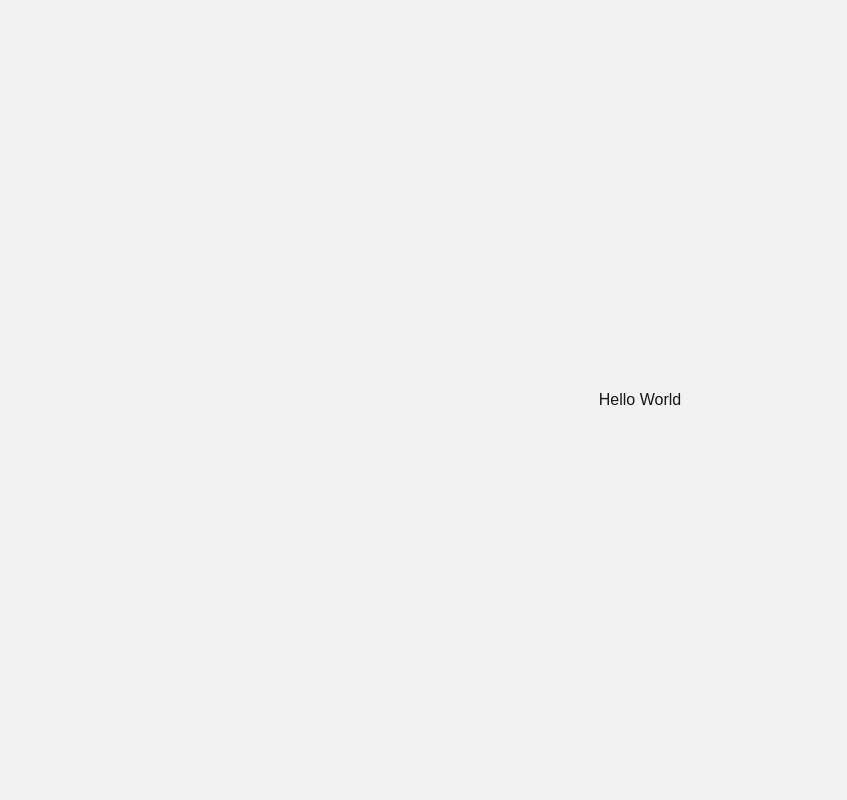
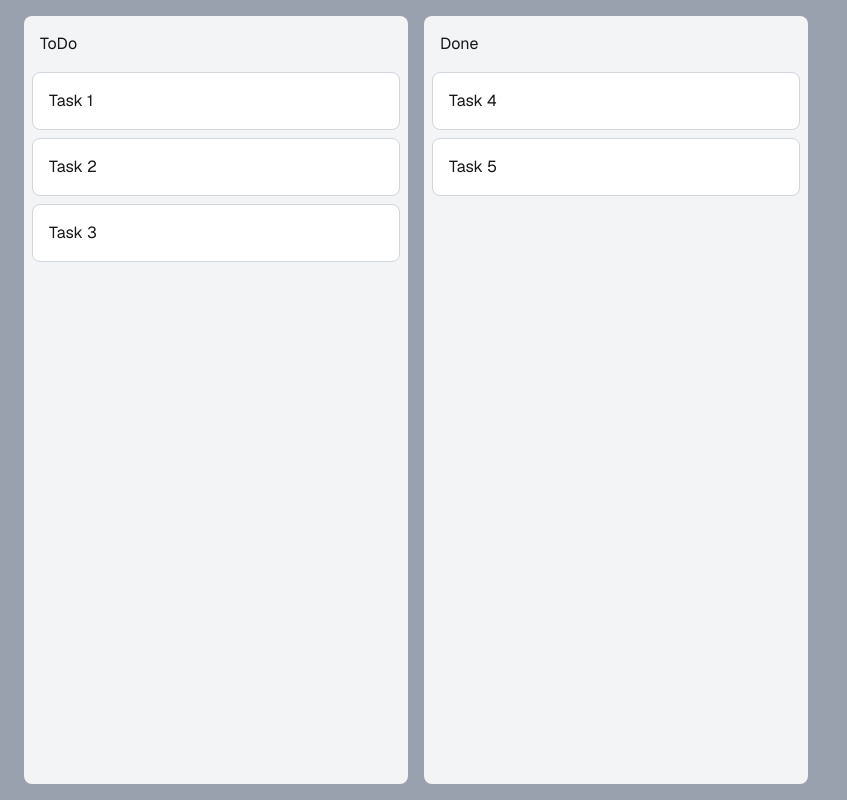
Before and after one commit to jonathanbackhed/kanban, a Next.js app in the folder client/: page / in a window 1280 px wide. Shown: the whole page, without its empty margins (0-847 px from the left). Built offline with nearby package versions, Linux system fonts and the light colour scheme.

Commit message:
feat: add board prototype

```diff
--- a/client/app/layout.tsx
+++ b/client/app/layout.tsx
@@ -1,9 +1,20 @@
 import type { Metadata } from "next";
+import { Geist, Geist_Mono } from "next/font/google";
 import "./globals.css";
 
+const geistSans = Geist({
+  variable: "--font-geist-sans",
+  subsets: ["latin"],
+});
+
+const geistMono = Geist_Mono({
+  variable: "--font-geist-mono",
+  subsets: ["latin"],
+});
+
 export const metadata: Metadata = {
-  title: "Create Next App",
-  description: "Generated by create next app",
+  title: "Kanban Board",
+  description: "Kanban board for managing your projects.",
 };
 
 export default function RootLayout({
@@ -13,7 +24,7 @@ export default function RootLayout({
 }>) {
   return (
     <html lang="en">
-      <body>{children}</body>
+      <body className={`${geistSans.variable} ${geistMono.variable} antialiased`}>{children}</body>
     </html>
   );
 }
--- a/client/app/page.tsx
+++ b/client/app/page.tsx
@@ -1,7 +1,13 @@
+import Board from "@/components/Board";
+import Navbar from "@/components/Navbar";
+import Sidebar from "@/components/Sidebar";
+
 export default function Home() {
   return (
-    <div className="flex min-h-screen items-center justify-center font-sans">
-      <h1>Hello World</h1>
+    <div className="h-screen max-w-[2560px] bg-green-200 flex flex-col mx-auto font-sans">
+      <div className="flex flex-1 overflow-auto">
+        <Board />
+      </div>
     </div>
   );
 }
--- /dev/null
+++ b/client/components/Board.tsx
@@ -0,0 +1,115 @@
+"use client";
+
+import React, { useState } from "react";
+import {
+  DndContext,
+  closestCorners,
+  KeyboardSensor,
+  PointerSensor,
+  useSensor,
+  useSensors,
+  DragEndEvent,
+  DragOverEvent,
+} from "@dnd-kit/core";
+import { arrayMove, sortableKeyboardCoordinates } from "@dnd-kit/sortable";
+import Column from "./Column";
+
+type ItemsState = {
+  [key: string]: string[];
+};
+
+export default function Board() {
+  const [items, setItems] = useState<ItemsState>({
+    todo: ["Task 1", "Task 2", "Task 3"],
+    done: ["Task 4", "Task 5"],
+  });
+
+  const sensors = useSensors(
+    useSensor(PointerSensor),
+    useSensor(KeyboardSensor, {
+      coordinateGetter: sortableKeyboardCoordinates,
+    })
+  );
+
+  const findContainer = (id: string) => {
+    if (id in items) return id;
+    return Object.keys(items).find((key) => items[key].includes(id));
+  };
+
+  const handleDragOver = (event: DragOverEvent) => {
+    const { active, over } = event;
+    const overId = over?.id;
+
+    if (!overId || active.id === overId) return;
+
+    const activeContainer = findContainer(active.id as string);
+    const overContainer = findContainer(overId as string);
+
+    if (!activeContainer || !overContainer || activeContainer === overContainer) {
+      return;
+    }
+
+    setItems((prev) => {
+      const activeItems = prev[activeContainer];
+      const overItems = prev[overContainer];
+      const activeIndex = activeItems.indexOf(active.id as string);
+      const overIndex = overItems.indexOf(overId as string);
+
+      let newIndex;
+      if (overId in prev) {
+        newIndex = overItems.length + 1;
+      } else {
+        const isBelowOverItem =
+          over &&
+          active.rect.current.translated &&
+          active.rect.current.translated.top > over.rect.top + over.rect.height;
+
+        const modifier = isBelowOverItem ? 1 : 0;
+        newIndex = overIndex >= 0 ? overIndex + modifier : overItems.length + 1;
+      }
+
+      return {
+        ...prev,
+        [activeContainer]: [...prev[activeContainer].filter((item) => item !== active.id)],
+        [overContainer]: [
+          ...prev[overContainer].slice(0, newIndex),
+          items[activeContainer][activeIndex],
+          ...prev[overContainer].slice(newIndex, prev[overContainer].length),
+        ],
+      };
+    });
+  };
+
+  const handleDragEnd = (event: DragEndEvent) => {
+    const { active, over } = event;
+    const activeContainer = findContainer(active.id as string);
+    const overContainer = findContainer(over?.id as string);
+
+    if (!activeContainer || !overContainer || activeContainer !== overContainer) {
+      return;
+    }
+
+    const activeIndex = items[activeContainer].indexOf(active.id as string);
+    const overIndex = items[overContainer].indexOf(over?.id as string);
+
+    if (activeIndex !== overIndex) {
+      setItems((prev) => ({
+        ...prev,
+        [activeContainer]: arrayMove(prev[activeContainer], activeIndex, overIndex),
+      }));
+    }
+  };
+
+  return (
+    <div className="flex flex-row flex-1 overflow-auto p-4 bg-gray-400">
+      <DndContext
+        sensors={sensors}
+        collisionDetection={closestCorners}
+        onDragOver={handleDragOver}
+        onDragEnd={handleDragEnd}>
+        <Column id="todo" title="ToDo" items={items["todo"]} />
+        <Column id="done" title="Done" items={items["done"]} />
+      </DndContext>
+    </div>
+  );
+}
--- /dev/null
+++ b/client/components/Card.tsx
@@ -0,0 +1,31 @@
+"use client";
+
+import { useSortable } from "@dnd-kit/sortable";
+import { CSS } from "@dnd-kit/utilities";
+import React from "react";
+
+interface Props {
+  children: React.ReactNode;
+  id: string;
+}
+
+export default function Card({ children, id }: Props) {
+  const { attributes, listeners, setNodeRef, transform, transition } = useSortable({ id });
+
+  const style = {
+    transform: CSS.Transform.toString(transform),
+    transition,
+  };
+
+  return (
+    <div
+      ref={setNodeRef}
+      style={style}
+      className="p-4 my-2 bg-white border border-gray-300 rounded-lg cursor-grab active:cursor-grabbing"
+      {...attributes}
+      {...listeners}
+    >
+      {children}
+    </div>
+  );
+}
--- /dev/null
+++ b/client/components/Column.tsx
@@ -0,0 +1,28 @@
+"use client";
+
+import { SortableContext, useSortable, verticalListSortingStrategy } from "@dnd-kit/sortable";
+import React from "react";
+import Card from "./Card";
+
+interface Props {
+  items: string[];
+  id: string;
+  title: string;
+}
+
+export default function Column({ items, id, title }: Props) {
+  const { setNodeRef } = useSortable({ id });
+
+  return (
+    <div ref={setNodeRef} className="flex-1 p-2 bg-gray-100 rounded-lg mx-2 max-w-sm">
+      <h3 className="p-2">{title}</h3>
+      <SortableContext id={id} items={items} strategy={verticalListSortingStrategy}>
+        {items.map((item) => (
+          <Card key={item} id={item}>
+            {item}
+          </Card>
+        ))}
+      </SortableContext>
+    </div>
+  );
+}
```
